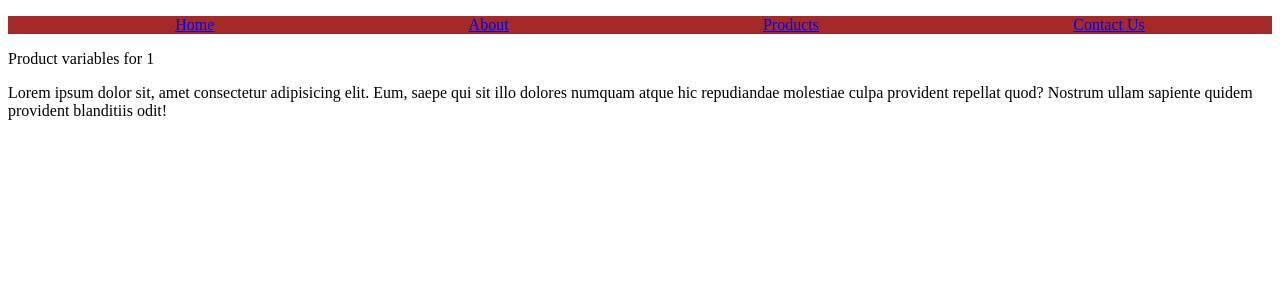
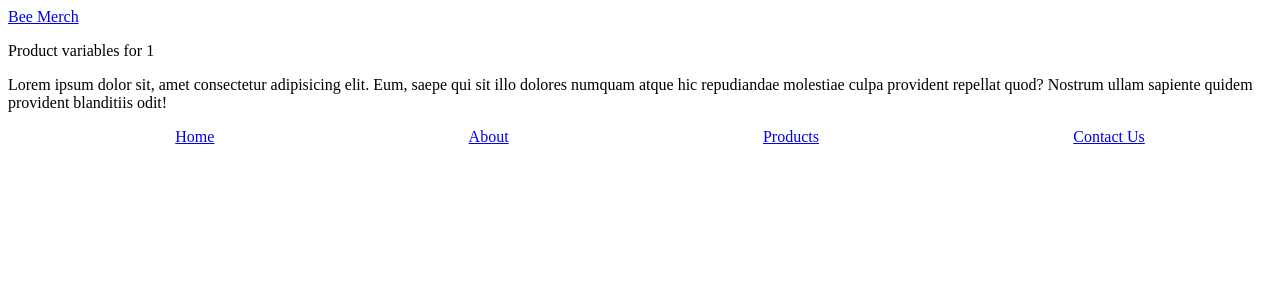
Before and after one commit to jasonkiptoo/e-commerce-vue, a Nuxt app: page /products/1 in a window 1280 px wide. Shown: the top 300 px of the page. Built offline with nearby package versions, Linux system fonts and the light colour scheme.

Commit message:
new update to have routing and layouts

```diff
--- a/layouts/default.vue
+++ b/layouts/default.vue
@@ -29,7 +29,7 @@ ul{
     display: flex;
     list-style: none;
     justify-content: space-around;
-    background-color: #a32a29;
+    /* background-color: #a32a29; */
 }
 html,body { margin: 0 !important;}
 </style>
--- a/layouts/products.vue
+++ b/layouts/products.vue
@@ -2,10 +2,10 @@
     <div>
         <header>
             <nav>
-                <NuxtLink to="/products">Home Bee Merch</NuxtLink>
-
+                <NuxtLink to="/products"> Bee Merch</NuxtLink>
             </nav>
         </header>
+
         <div>
             <slot />
         </div>
@@ -33,7 +33,7 @@ ul{
     display: flex;
     list-style: none;
     justify-content: space-around;
-    background-color: #a32a29;
+    /* background-color: #a32a29; */
 }
 html,body { margin: 0 !important;}
 </style>
--- a/pages/index.vue
+++ b/pages/index.vue
@@ -1,13 +1,12 @@
 <template>
    Home pAge
-
 
 </template>
 
 <script setup>
-definePageMeta({
-    layout: 'products'
-})
+// definePageMeta({
+//     layout: 'products'
+// })
 
 </script>
 
--- a/pages/products/[id].vue
+++ b/pages/products/[id].vue
@@ -11,6 +11,9 @@
 <script setup>
 
 const {id} = useRoute().params
+definePageMeta({
+    layout: 'products'
+})
 
 </script>
 
--- a/pages/products/index.vue
+++ b/pages/products/index.vue
@@ -1,11 +1,13 @@
 <template>
     <div>
         Products page
-
     </div>
 </template>
 
 <script setup>
+definePageMeta({
+    layout: 'products'
+})
 
 </script>
 
```
